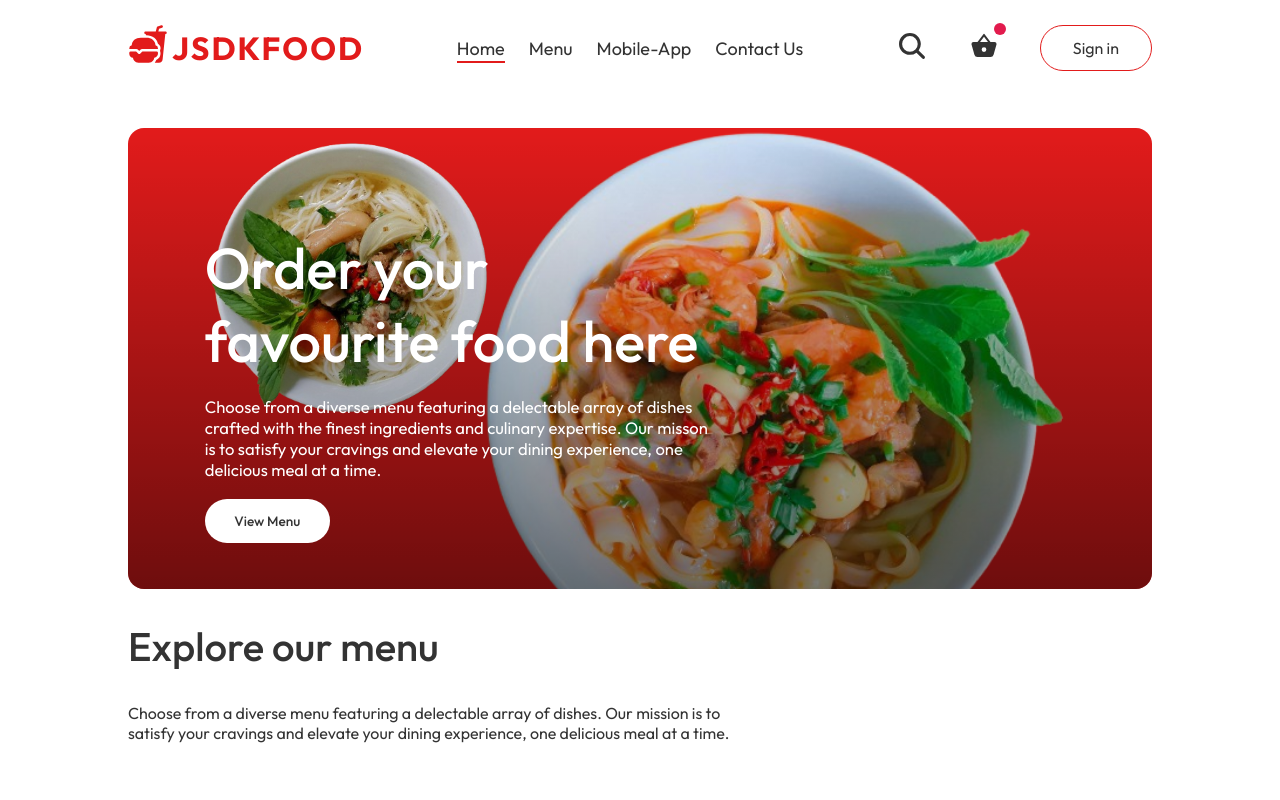
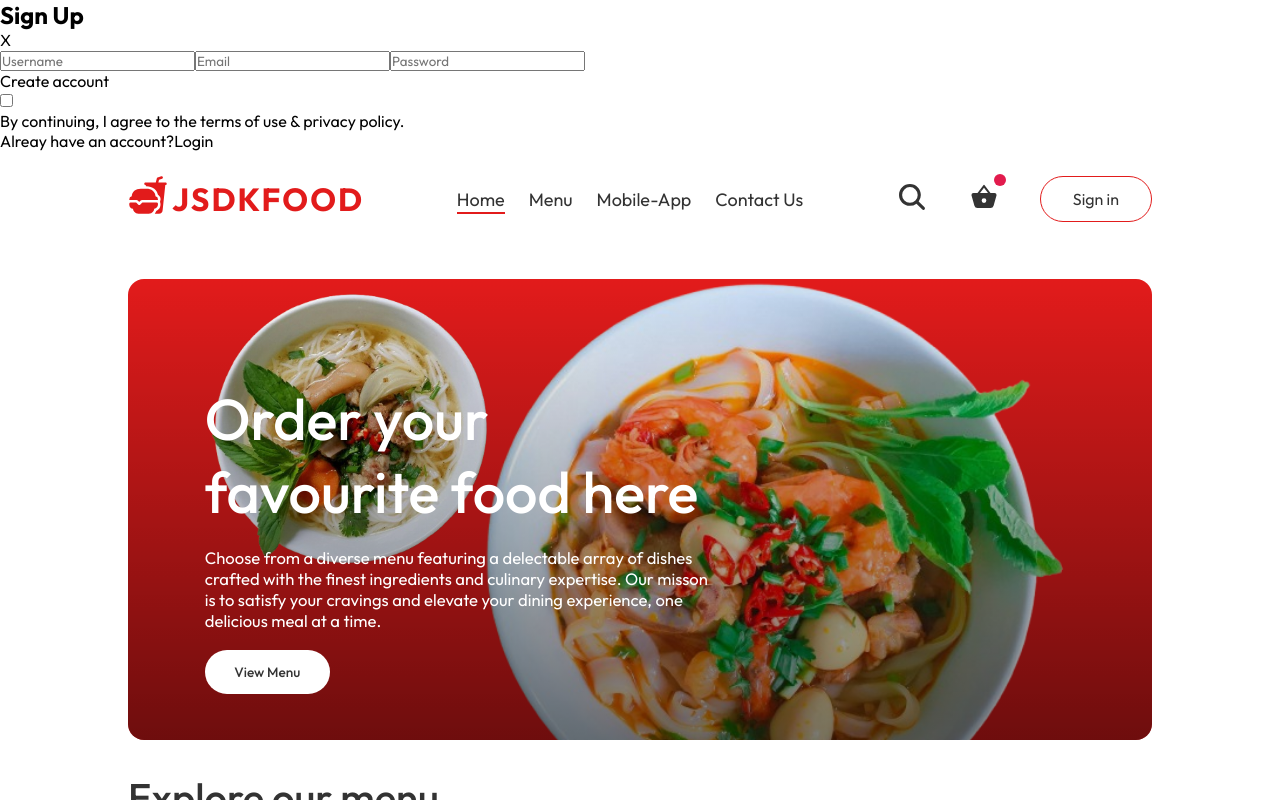
Before and after one commit to Bewjsdk/jsdk-food-delivery, a React (Vite) app: page / in a window 1280 px wide. Both pictures are taken after a click on the button "Sign in". Shown: the top 800 px of the page. Built offline with nearby package versions, Linux system fonts and the light colour scheme; grey boxes are pictures that could not be loaded.

Commit message:
create login popup structure

```diff
--- a/src/App.tsx
+++ b/src/App.tsx
@@ -2,12 +2,18 @@ import Navbar from "./components/Navbar/Navbar";
 import styles from "./app.module.css";
 import Home from "./pages/Home/Home";
 import Footer from "./components/Footer/Footer";
+import { useState } from "react";
+import LoginPopup from "./components/LoginPopup/LoginPopup";
 
 const App = () => {
+
+  const [showLogin, setShowLogin] = useState(false);
+
   return (
     <>
+    {showLogin && <LoginPopup setShowLogin={setShowLogin}/>}
       <div className={styles.app}>
-        <Navbar />
+        <Navbar setShowLogin={setShowLogin}/>
         <Home />
       </div>
 
--- /dev/null
+++ b/src/components/LoginPopup/LoginPopup.tsx
@@ -0,0 +1,55 @@
+import { Dispatch, SetStateAction, useState } from "react";
+import styles from "./loginpopup.module.css";
+
+interface LoginPopupProps {
+  setShowLogin: Dispatch<SetStateAction<boolean>>;
+}
+
+type LoginState = "Sign Up" | "Login";
+
+const LoginPopup = ({ setShowLogin }: LoginPopupProps) => {
+  const [currentState, setCurrentState] = useState<LoginState>("Sign Up");
+
+  return (
+    <div className={styles.loginPopup}>
+      {/* Login form */}
+      <form className={styles.loginForm}>
+        {/* Form title */}
+        <div className={styles.loginTitle}>
+          <h2>{currentState}</h2>
+          <button onClick={() => setShowLogin(false)}>X</button>
+        </div>
+        {/* Form inputs */}
+        <div className={styles.loginInputs}>
+          {currentState === "Sign Up" ? (
+            <input type="text" placeholder="Username" required />
+          ) : (
+            <></>
+          )}
+          <input type="email" placeholder="Email" required />
+          <input type="password" placeholder="Password" required />
+        </div>
+        <button>
+          {currentState === "Sign Up" ? "Create account" : "Login"}
+        </button>
+        <div className="">
+          <input type="checkbox" required />
+          <p>By continuing, I agree to the terms of use & privacy policy.</p>
+        </div>
+        {currentState === "Sign Up" ? (
+          <p>
+            Alreay have an account?
+            <button onClick={() => setCurrentState("Login")}>Login</button>
+          </p>
+        ) : (
+          <p>
+            Create a new account?
+            <button onClick={() => setCurrentState("Sign Up")}>Click here</button>
+          </p>
+        )}
+      </form>
+    </div>
+  );
+};
+
+export default LoginPopup;
--- a/src/components/Navbar/Navbar.tsx
+++ b/src/components/Navbar/Navbar.tsx
@@ -1,11 +1,15 @@
-import { useEffect, useState } from "react";
+import { Dispatch, SetStateAction, useEffect, useState } from "react";
 import styles from "./navbar.module.css";
 import { IoSearch, IoBasket } from "react-icons/io5";
 import { navbarMenu } from "../../constants";
 import Logo from "../Logo/Logo";
 import { Link, useLocation } from "react-router-dom";
 
-const Navbar = () => {
+interface NavbarProps {
+  setShowLogin: Dispatch<SetStateAction<boolean>>;
+}
+
+const Navbar = ({ setShowLogin }: NavbarProps) => {
   // Current menu path
   const [menuPath, setMenuPath] = useState("home");
 
@@ -19,7 +23,7 @@ const Navbar = () => {
 
       if(!element) return;
 
-      element.scrollIntoView({behavior: "smooth"});
+      element.scrollIntoView();
     }
   }, [hash]);
 
@@ -53,7 +57,12 @@ const Navbar = () => {
           <div className={styles.basketNoti}></div>
         </button>
         {/* Sign in */}
-        <button className={styles.signIn}>Sign in</button>
+        <button
+          className={styles.signIn}
+          onClick={() => setShowLogin(true)}
+        >
+          Sign in
+        </button>
       </div>
     </nav>
   )
```
Also changed, not shown: src/components/LoginPopup/loginpopup.module.css (added).
